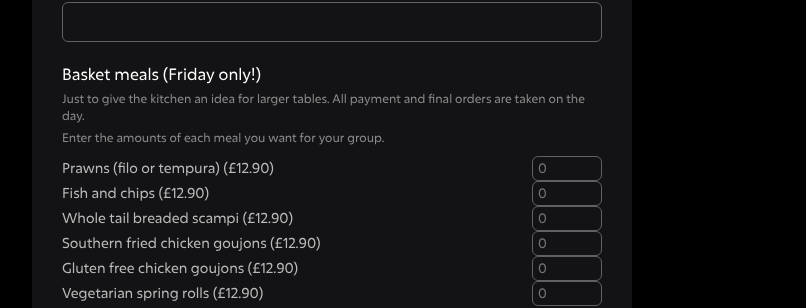
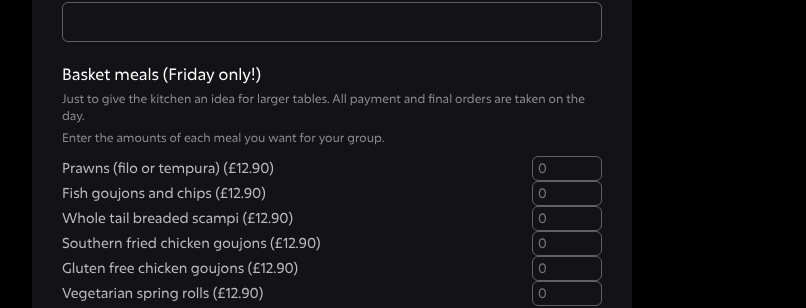
Before and after one commit to stjamesjsy/website, a Next.js app: page /disco-bingo in a window 1280 px wide. Shown: the part 2157-2465 px from the top of the page, without its empty margins (126-932 px from the left). Built offline with nearby package versions, Linux system fonts and the light colour scheme.

Commit message:
Update wording

```diff
--- a/src/components/BookingForm/index.tsx
+++ b/src/components/BookingForm/index.tsx
@@ -24,7 +24,7 @@ export const allowedDays: Record<BookingType, number[]> = {
 
 const basketMenu = [
     "Prawns (filo or tempura)",
-    "Fish and chips",
+    "Fish goujons and chips",
     "Whole tail breaded scampi",
     "Southern fried chicken goujons",
     "Gluten free chicken goujons",
```
